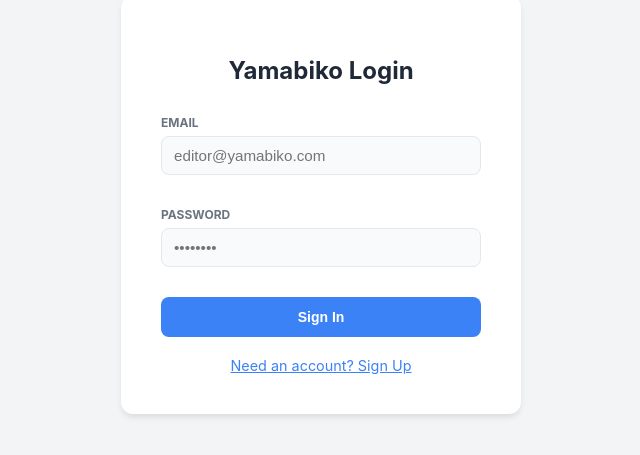
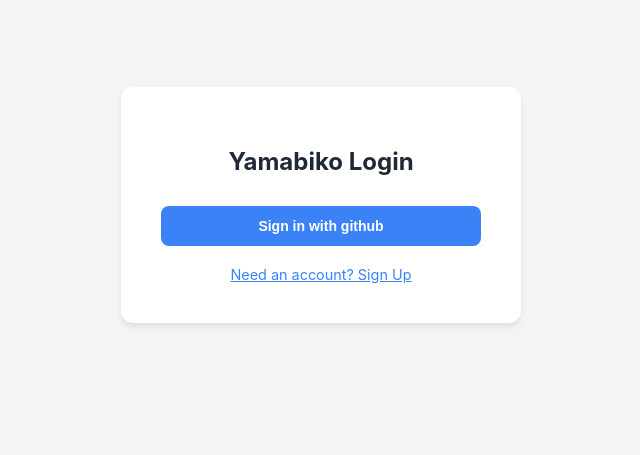
Before and after one commit to antonfogelstrom/yamabiko-editor, a React (Vite) app: page / in a window 1280 px wide. Shown: the part 195-650 px from the top of the page, without its empty margins (319-959 px from the left). Built offline with nearby package versions, Linux system fonts and the light colour scheme.

Commit message:
Change sign in provider

```diff
--- a/src/components/Auth.tsx
+++ b/src/components/Auth.tsx
@@ -14,20 +14,16 @@
     setMessage(null);
 
     try {
-      if (isSignUp) {
-        const { error } = await supabase.auth.signUp({
-          email,
-          password,
+        const { error } = await supabase.auth.signInWithOAuth({
+            provider: 'github',
+            options: {
+                // Dynamically choose the redirect based on the environment
+                redirectTo: import.meta.env.DEV
+                ? 'http://localhost:5173/yamabiko-editor/auth/v1/callback'
+                : undefined,
+            },
         });
         if (error) throw error;
-        setMessage({ text: 'Check your email for the confirmation link!', type: 'success' });
-      } else {
-        const { error } = await supabase.auth.signInWithPassword({
-          email,
-          password,
-        });
-        if (error) throw error;
-      }
     } catch (error: any) {
       setMessage({ text: error.message || 'An error occurred', type: 'error' });
     } finally {
@@ -62,35 +58,13 @@
         )}
 
         <form onSubmit={handleAuth}>
-          <label>Email</label>
-          <input
-            type="email"
-            value={email}
-            onChange={(e) => setEmail(e.target.value)}
-            required
-            placeholder="editor@yamabiko.com"
-          />
-
-          <div style={{ height: '20px' }}></div>
-
-          <label>Password</label>
-          <input
-            type="password"
-            value={password}
-            onChange={(e) => setPassword(e.target.value)}
-            required
-            placeholder="••••••••"
-          />
-
-          <div style={{ height: '30px' }}></div>
-
           <button
             type="submit"
             className="btn btn-primary"
             style={{ width: '100%', padding: '12px' }}
             disabled={loading}
           >
-            {loading ? 'Processing...' : (isSignUp ? 'Sign Up' : 'Sign In')}
+            {loading ? 'Processing...' : "Sign in with github"}
           </button>
         </form>
 
```
